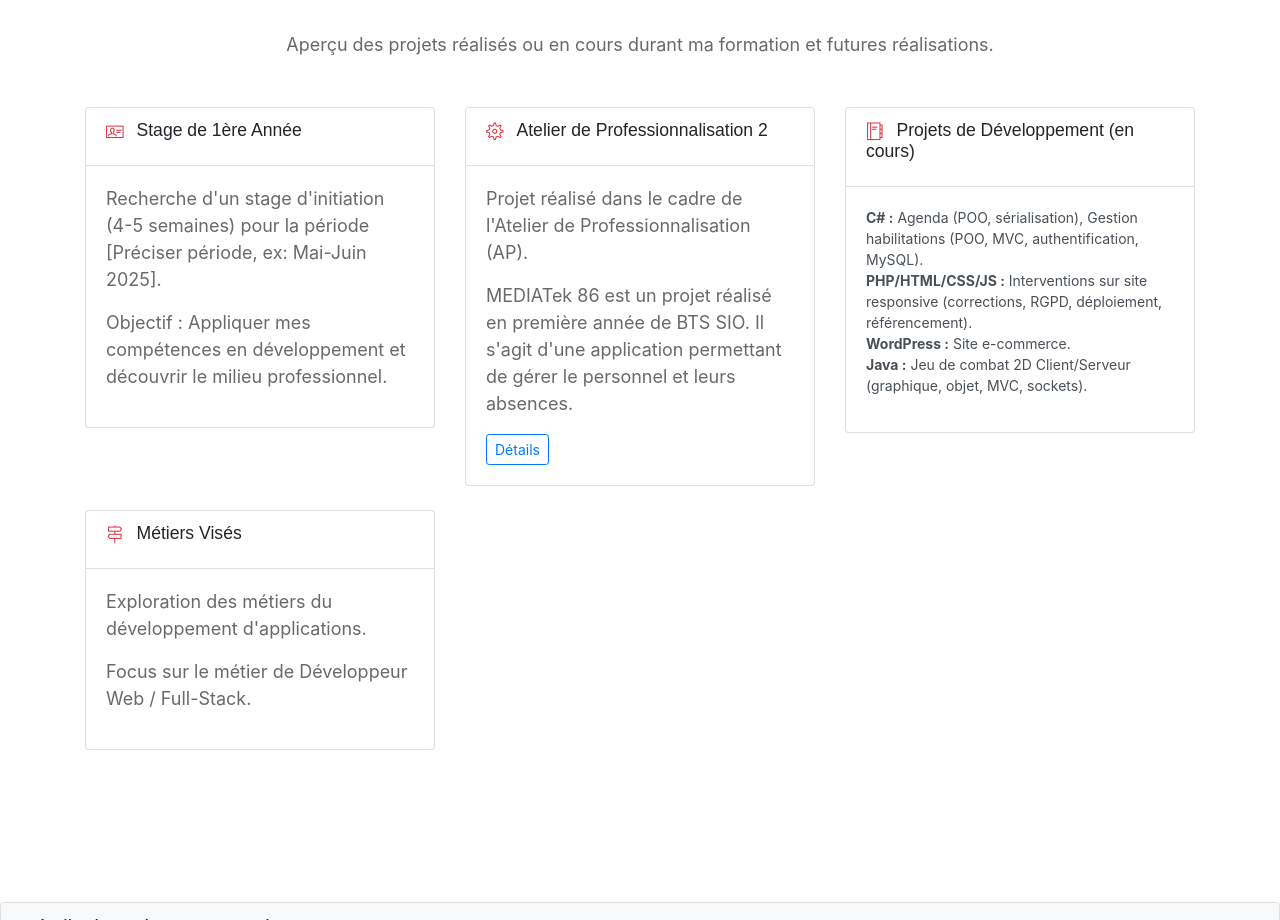
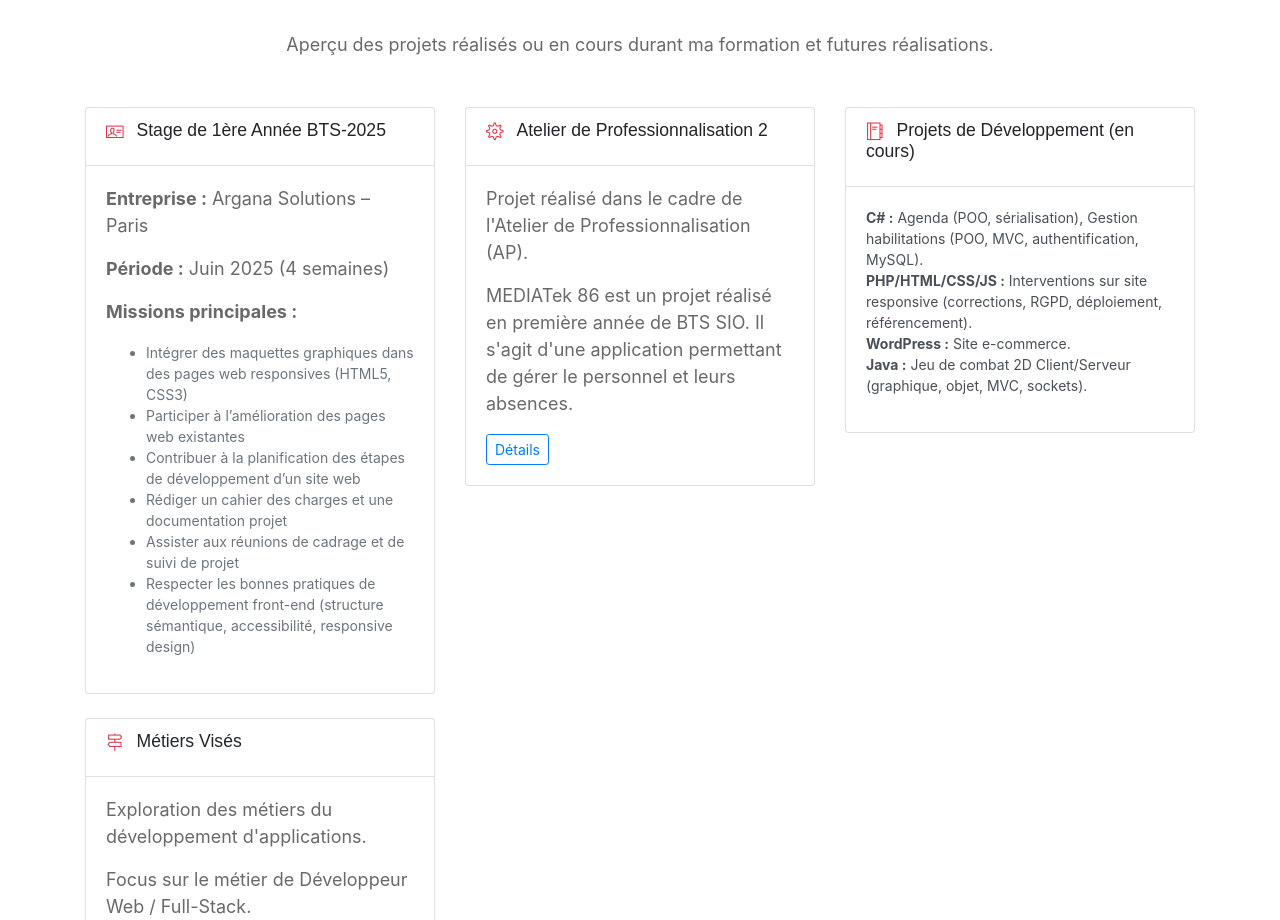
Before and after one commit to zennouikram/Portfolio-, a website: page public_html/index.html in a window 1280 px wide. Shown: the part 3360-4280 px from the top of the page. Drawn offline with nearby package versions, Linux system fonts and the light colour scheme.

Commit message:
Mise à jour : stage

```diff
--- a/public_html/index.html
+++ b/public_html/index.html
@@ -475,22 +475,31 @@
             <div class="card-header">
               <h5 class="card-title">
                 <i class="ti-id-badge text-danger pr-2"></i> Stage de 1ère
-                Année
+                Année BTS-2025
               </h5>
             </div>
             <div class="card-body">
               <p>
-                Recherche d'un stage d'initiation (4-5 semaines) pour la
-                période [Préciser période, ex: Mai-Juin 2025].
+                <strong>Entreprise :</strong> Argana Solutions – Paris
               </p>
               <p>
-                Objectif : Appliquer mes compétences en développement et
-                découvrir le milieu professionnel.
+                <strong>Période :</strong> Juin 2025 (4 semaines)
               </p>
-              <!-- <a href="#!" class="btn btn-sm btn-outline-primary">En savoir plus (à venir)</a> -->
-            </div>
-          </div>
-        </div>
+
+             <p>
+        <strong>Missions principales :</strong>
+      </p>
+      <ul>
+        <li>Intégrer des maquettes graphiques dans des pages web responsives (HTML5, CSS3)</li>
+        <li>Participer à l’amélioration des pages web existantes</li>
+        <li>Contribuer à la planification des étapes de développement d’un site web</li>
+        <li>Rédiger un cahier des charges et une documentation projet</li>
+        <li>Assister aux réunions de cadrage et de suivi de projet</li>
+        <li>Respecter les bonnes pratiques de développement front-end (structure sémantique, accessibilité, responsive design)</li>
+      </ul>
+    </div>
+  </div>
+</div>
         <!-- Vignette Atelier 2 -->
         <div class="col-md-6 col-lg-4">
           <div class="card mb-4 vignette">
```
